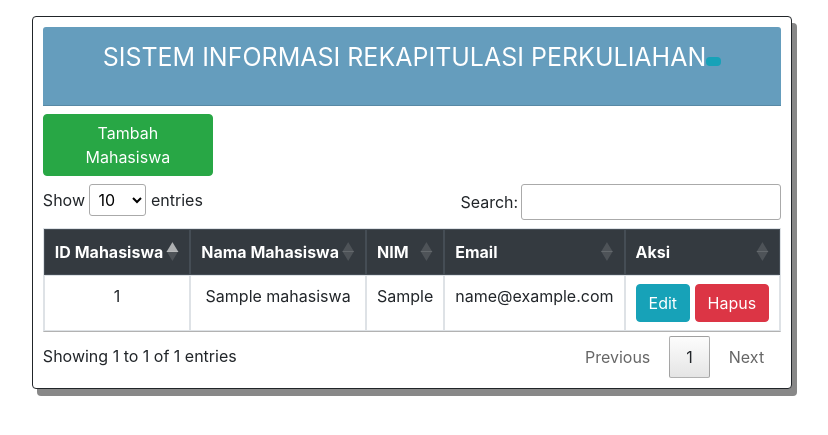
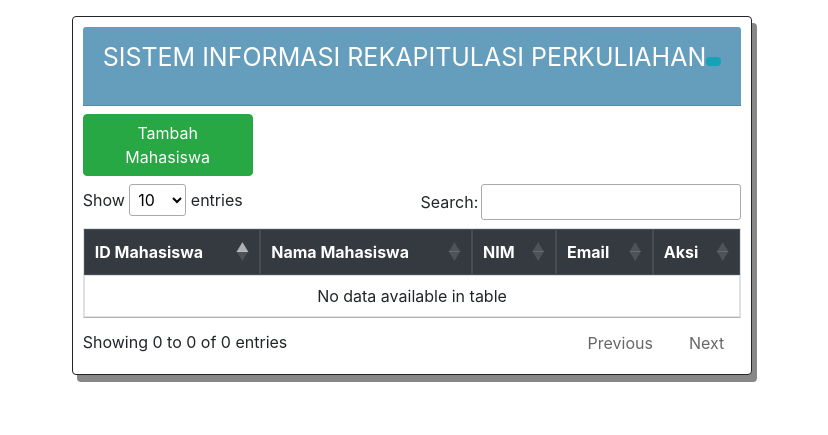
Before and after one commit to rahmiirasfauziah/Sistem-Informasi-Rekapitulasi-Perkuliahan, a PHP site: page /halaman_mahasiswa.php in a window 1280 px wide. Shown: the top 435 px of the page, without its empty margins (228-1056 px from the left). Run offline with PHP 8.4, Linux system fonts and the light colour scheme; tables that the repository leaves empty or names only in its code hold one stand-in row (values such as "Sample post"); a stand-in replaces the project's code that opens the database connection; some libraries are stand-ins or nearby versions.

Commit message:
Update halaman_mahasiswa.php

```diff
--- a/halaman_mahasiswa.php
+++ b/halaman_mahasiswa.php
@@ -61,7 +61,7 @@ if(!$result = $conn->query('SELECT * FROM mahasiswa')) {
                             <?php
                             include 'koneksi.php';
                             $no = 1;
-                            $select = mysqli_query($conn, "SELECT * FROM mahasiswa");
+                            $select = mysqli_query($conn, "SELECT * FROM mahasiswa WHERE tipe=2");
 
                             while ($d = mysqli_fetch_array($select)) {
                             ?>
```
